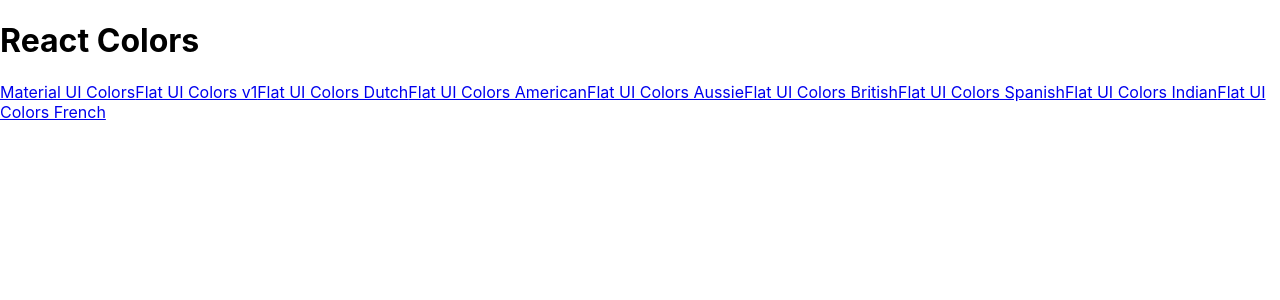
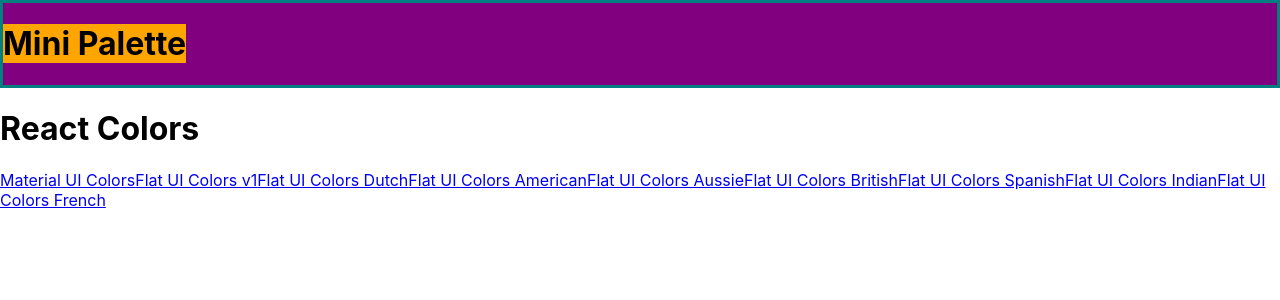
Before and after one commit to BedeMS/ColorPickerReact, a React (Create React App) app in the folder colors-app/: page / in a window 1280 px wide. Shown: the top 300 px of the page. Built offline with nearby package versions, Linux system fonts and the light colour scheme.

Commit message:
Add withStyle with demo styles

```diff
--- a/colors-app/package.json
+++ b/colors-app/package.json
@@ -3,6 +3,7 @@
   "version": "0.1.0",
   "private": true,
   "dependencies": {
+    "@material-ui/styles": "^4.11.3",
     "@testing-library/jest-dom": "^5.11.9",
     "@testing-library/react": "^11.2.3",
     "@testing-library/user-event": "^12.6.0",
--- /dev/null
+++ b/colors-app/src/MiniPalette.js
@@ -0,0 +1,38 @@
+import React, { Component } from "react";
+import { withStyles } from "@material-ui/styles";
+
+
+///JSS also known as CSS in JS. This feature
+// allows us to use nestings, and component
+//specific styling. Syntax for it is still: JS (Camelcase and Strings).
+const styles = {
+  main: {
+    backgroundColor: "purple",
+    border: "3px solid teal",
+    "& h1": {
+        backgroundColor: "orange",
+        display: "inline-block"
+    }
+  },
+
+};
+
+class MiniPalette extends Component {
+  render() {
+    // we automatically get "classes" with our props
+    //with material-ui. it takes our "main" style and
+    //gives it a unique id (on top of the class name)
+    //which makes it unique to this component.
+    const { classes } = this.props;
+    return (
+      <div className={classes.main}>
+        <h1>Mini Palette</h1>
+      </div>
+    );
+  }
+}
+
+// This is what is known as a higher order component.
+// It takes our component and integrates the styles
+// to it to add css.
+export default withStyles(styles)(MiniPalette);
--- a/colors-app/src/PaletteList.js
+++ b/colors-app/src/PaletteList.js
@@ -1,11 +1,13 @@
 import React, { Component } from "react";
 import { Link } from "react-router-dom";
+import MiniPalette from "./MiniPalette";
 
 class PaletteList extends Component {
   render() {
     const { palettes } = this.props;
     return (
       <div>
+        <MiniPalette />
         <h1>React Colors</h1>
         {palettes.map((palette) => (
           <Link to={`/palette/${palette.id}`}>{palette.paletteName}</Link>
```
Also changed, not shown: 2 other files (tests, documents, lock files or other folders).
